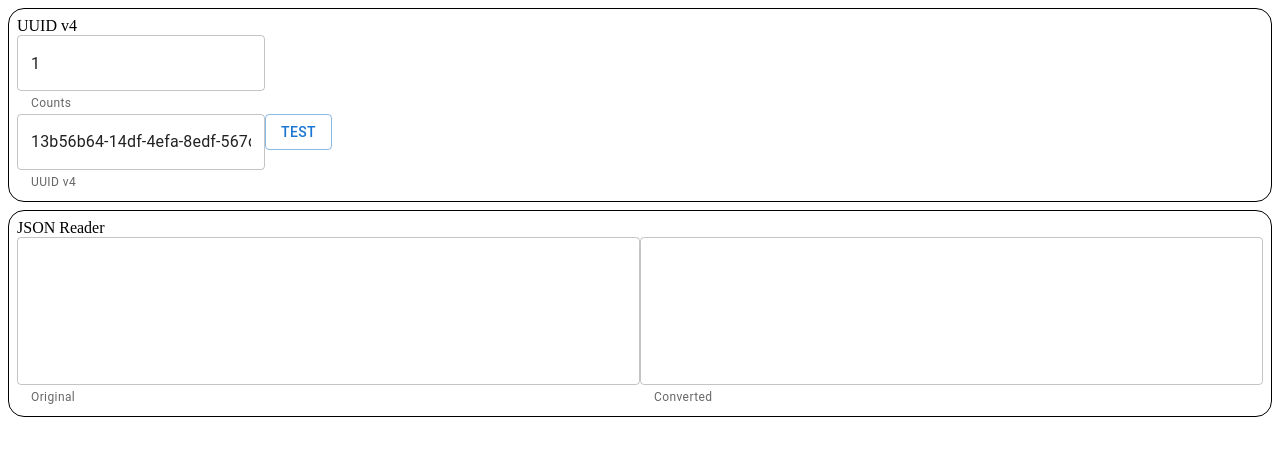
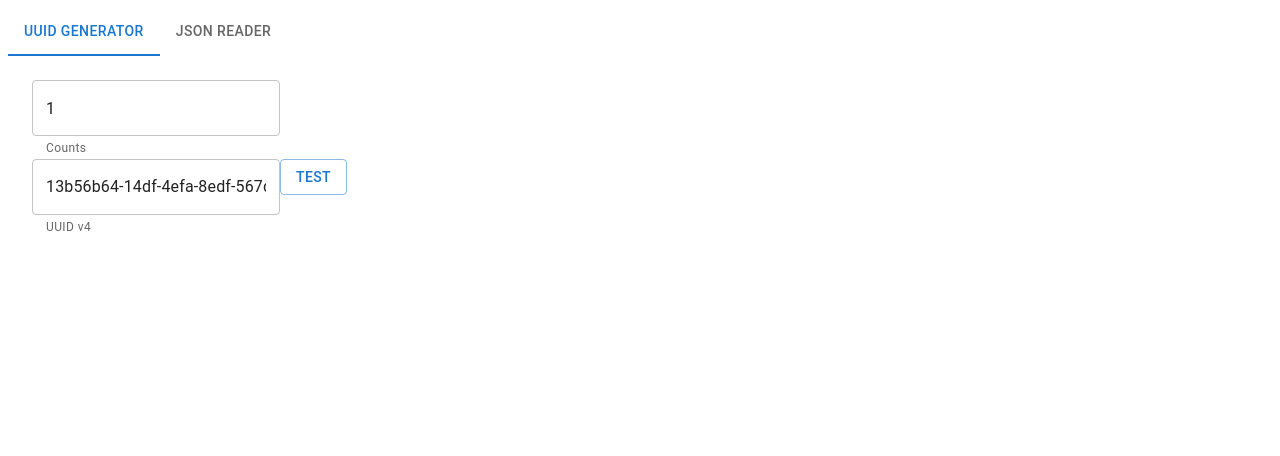
Before and after one commit to jeromel1978/devtools, a Next.js app: page / in a window 1280 px wide. Shown: the top 456 px of the page. Built offline with nearby package versions, Linux system fonts and the light colour scheme.

Commit message:
Changed Layout

```diff
--- a/src/app/layout.tsx
+++ b/src/app/layout.tsx
@@ -1,7 +1,5 @@
 // import './globals.css'
-import { Inter } from "next/font/google";
-
-const inter = Inter({ subsets: ["latin"] });
+import Head from "next/head";
 
 export const metadata = {
   title: "DevTools",
@@ -11,7 +9,12 @@ export const metadata = {
 export default function RootLayout({ children }: { children: React.ReactNode }) {
   return (
     <html lang="en">
-      <body className={inter.className}>{children}</body>
+      <Head>
+        <title>{metadata.title}</title>
+        <meta property="og:title" content={metadata.title} key="title" />
+        <link rel="icon" href="/favicon.svg" type="image/svg+xml"></link>
+      </Head>
+      <body className="m-0 p-0">{children}</body>
     </html>
   );
 }
--- /dev/null
+++ b/src/app/page.tsx
@@ -0,0 +1,74 @@
+"use client";
+import dynamic from "next/dynamic";
+import { Box, Tabs, Tab, Typography } from "@mui/material";
+import UUIDGenCount from "../components/uuidcounter";
+import UUIDGen from "../components/uuid";
+import JSONReader from "../components/jsonreader";
+import { useState } from "react";
+
+const cssUUIDList = { maxHeight: "50vh", overflow: "auto", width: "fit-content" };
+
+interface TabPanelProps {
+  children?: React.ReactNode;
+  index: number;
+  value: number;
+}
+
+// const UUIDGenCount = dynamic(() => import("../components/uuidcounter"), {
+//   loading: () => <p>Loading...</p>,
+// });
+// const UUIDGen = dynamic(() => import("../components/uuid"), {
+//   loading: () => <p>Loading...</p>,
+// });
+// const JSONReader = dynamic(() => import("../components/jsonreader"), {
+//   loading: () => <p>Loading...</p>,
+// });
+
+const TabPanel = (props: TabPanelProps) => {
+  const { children, value, index, ...other } = props;
+
+  return (
+    <div
+      role="tabpanel"
+      hidden={value !== index}
+      id={`simple-tabpanel-${index}`}
+      aria-labelledby={`simple-tab-${index}`}
+      {...other}
+    >
+      {value === index && <Box sx={{ p: 3 }}>{children}</Box>}
+    </div>
+  );
+};
+export default function Home() {
+  const [value, setValue] = useState(0);
+
+  const handleChange = (event: React.SyntheticEvent, newValue: number) => {
+    setValue(newValue);
+  };
+  const [UUIDArray, setUUIDArray] = useState<any[]>(["1"]);
+
+  const UpdateUUDCount = (Num: number) => {
+    let U: number[] = [];
+    for (let i = 0; i < Num; i++) U.push(i);
+    setUUIDArray(U);
+  };
+  return (
+    <main className="flex">
+      <Tabs value={value} onChange={handleChange} aria-label="basic tabs example">
+        <Tab label="UUID Generator" />
+        <Tab label="JSON Reader" />
+      </Tabs>
+      <TabPanel value={value} index={0}>
+        <UUIDGenCount onChange={UpdateUUDCount} />
+        <Box sx={cssUUIDList}>
+          {UUIDArray.map((a, index) => (
+            <UUIDGen key={index} />
+          ))}
+        </Box>
+      </TabPanel>
+      <TabPanel value={value} index={1}>
+        <JSONReader />
+      </TabPanel>
+    </main>
+  );
+}
--- a/src/components/jsonreader.tsx
+++ b/src/components/jsonreader.tsx
@@ -1,7 +1,5 @@
-"use client";
 import { useState } from "react";
-import { v4 } from "uuid";
-import { Button, Box } from "@mui/material";
+import { Box } from "@mui/material";
 import { TextField } from "@mui/material";
 
 export const UUIDGenerator = () => {
--- a/src/components/uuid.tsx
+++ b/src/components/uuid.tsx
@@ -1,4 +1,3 @@
-"use client";
 import { useState } from "react";
 import { v4 } from "uuid";
 import { TextField, Button, Box } from "@mui/material";
@@ -9,12 +8,12 @@ export const UUIDGenerator = () => {
     setUUID(v4());
   };
   return (
-    <Box>
+    <div>
       <TextField value={UUID} variant="outlined" helperText="UUID v4" />
       <Button onClick={Regen} variant="outlined">
         Test
       </Button>
-    </Box>
+    </div>
   );
 };
 export default UUIDGenerator;
--- a/src/components/uuidcounter.tsx
+++ b/src/components/uuidcounter.tsx
@@ -1,7 +1,5 @@
-"use client";
-import { useState, useEffect } from "react";
-import { v4 } from "uuid";
-import { TextField, Button, Box } from "@mui/material";
+import { useState } from "react";
+import { TextField, Box } from "@mui/material";
 type Props = {
   onChange: Function;
 };
@@ -13,7 +11,6 @@ export const UUIDGenerator = ({ onChange }: Props) => {
     onChange(Num);
   };
   return (
-    <Box>
     <TextField
       value={UUID}
       variant="outlined"
@@ -21,7 +18,6 @@ export const UUIDGenerator = ({ onChange }: Props) => {
       helperText="Counts"
       onChange={(e) => Update(parseInt(e.target.value))}
     />
-    </Box>
   );
 };
 export default UUIDGenerator;
--- a/src/pages/index.tsx
+++ b/src/pages/_index.tsx
@@ -5,16 +5,19 @@ import UUIDGenCount from "../components/uuidcounter";
 import UUIDGen from "../components/uuid";
 import JSONReader from "../components/jsonreader";
 import { useState } from "react";
+import Layout from "../app/layout";
 
 const cssMain = {
   display: "flex",
-  "flex-direction": "column",
-  "min-height": "100%",
+  flexDirection: "column",
+  minHeight: "100%",
   width: "100%",
   gap: ".5rem",
 };
-const cssUUIDList = { "max-height": "50vh", overflow: "auto" };
-const cssContainer = { border: 1, borderRadius: "1rem", padding: ".5rem" };
+const cssUUIDList = { maxHeight: "50vh", overflow: "auto", width: "fit-content" };
+const cssContainer = (Width: string, MinWidth: string, MaxWidth: string) => {
+  return { border: 1, borderRadius: "1rem", padding: ".5rem", width: Width, minWidth: MinWidth, maxWidth: MaxWidth };
+};
 
 export default function Home() {
   const [UUIDArray, setUUIDArray] = useState<any[]>(["1"]);
@@ -25,8 +28,9 @@ export default function Home() {
     setUUIDArray(U);
   };
   return (
-    <main style={cssMain} className="flex min-h-screen flex-col items-center justify-between p-24 gap-2">
-      <Box sx={cssContainer}>
+    // <Layout>
+    <main className="flex">
+      <Box sx={cssContainer("fit-content", "", "100%")}>
         UUID v4
         <UUIDGenCount onChange={UpdateUUDCount} />
         <Box sx={cssUUIDList}>
@@ -35,10 +39,11 @@ export default function Home() {
           ))}
         </Box>
       </Box>
-      <Box sx={cssContainer}>
+      <Box sx={cssContainer("50%", "30rem", "100%")}>
         JSON Reader
         <JSONReader />
       </Box>
     </main>
+    //</Layout>
   );
 }
--- /dev/null
+++ b/src/pages/test.tsx
@@ -0,0 +1,3 @@
+export default function Test() {
+  return "Test";
+}
```
Also changed, not shown: public/favicon.svg (renamed from src/app/icon.svg), 1 other file (tests, documents, lock files or other folders). Lines whose indentation alone changed are shown as unchanged.
